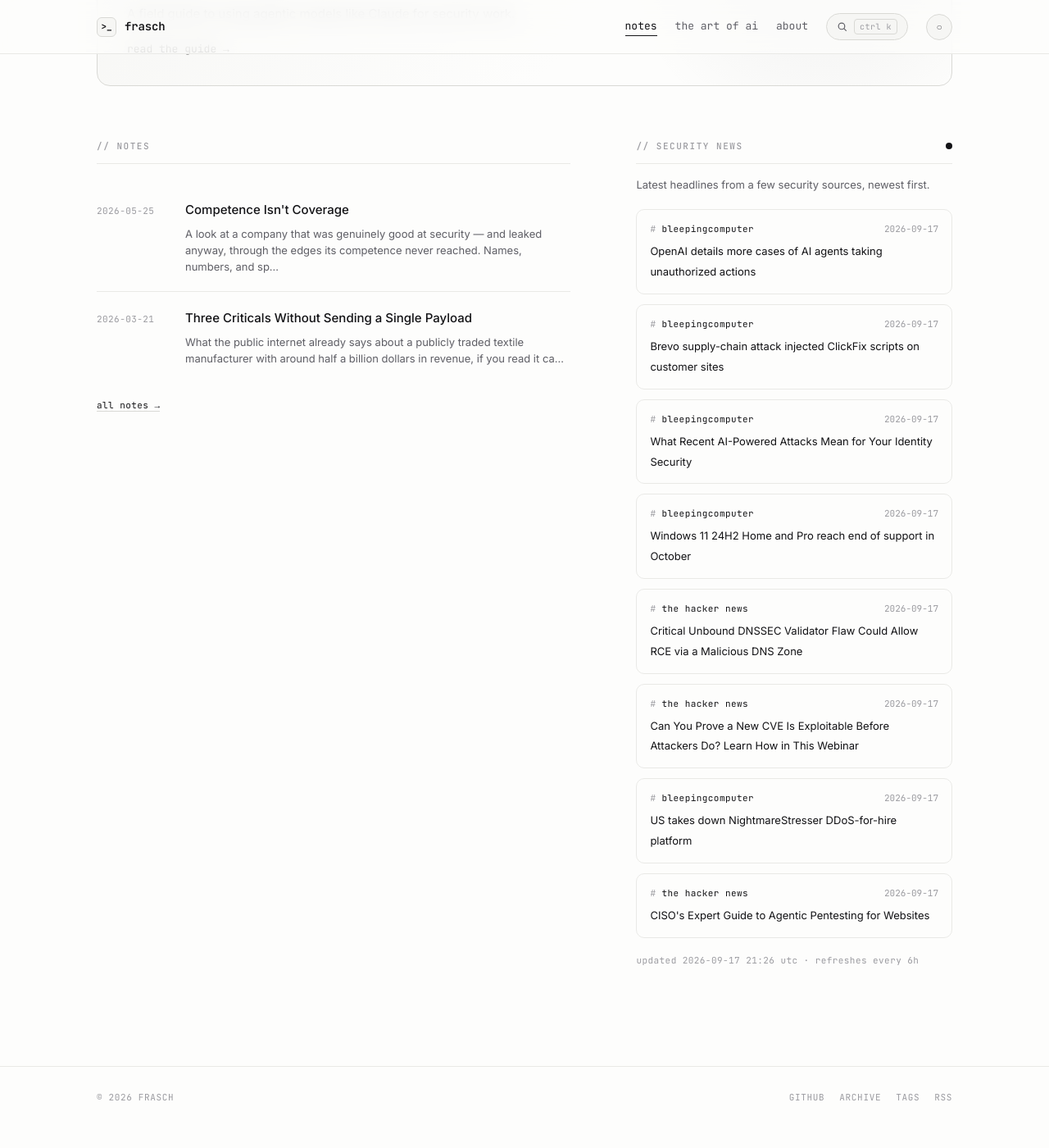
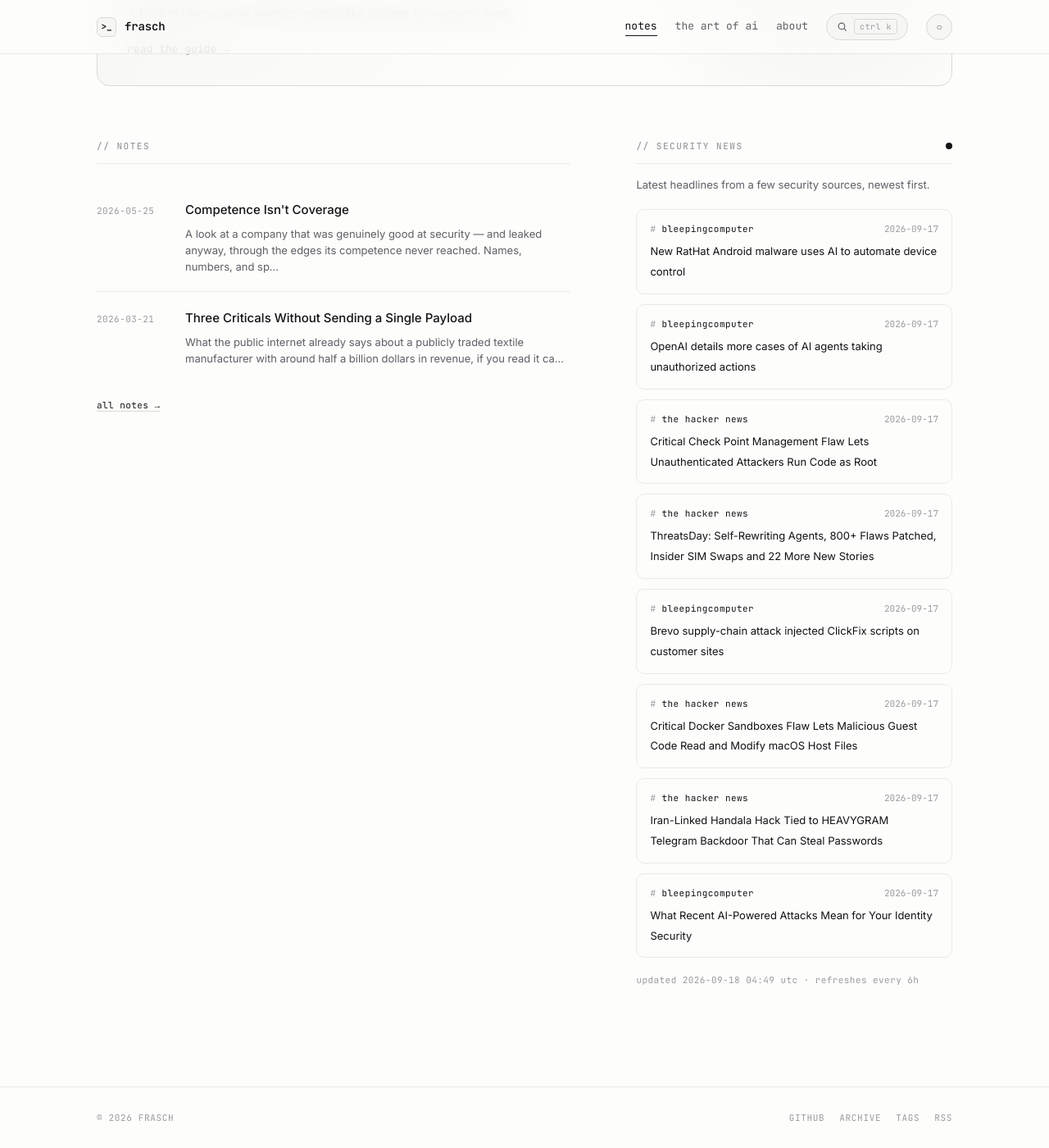
Before and after one commit to whoisfrasch/frasch, a Jekyll site: the page built from index.html, in a window 1280 px wide and 1400 px high, scrolled down 615 px. Shown: the whole window at 82% size. Built offline with Jekyll 4.4.1, drawn with Linux system fonts in a browser that asks for light colours; before the commit the page ends 1990 px from its top, so only the background shows below that.

Commit message:
Refresh security news feed

```diff
--- a/_data/news.json
+++ b/_data/news.json
@@ -1,11 +1,29 @@
 {
-  "updated": "2026-09-17T21:26:10Z",
+  "updated": "2026-09-18T04:49:16Z",
   "items": [
+    {
+      "source": "bleepingcomputer",
+      "title": "New RatHat Android malware uses AI to automate device control",
+      "link": "https://www.bleepingcomputer.com/news/security/new-rathat-android-malware-uses-ai-to-automate-device-control/",
+      "date": "2026-09-17T21:50:26Z"
+    },
     {
       "source": "bleepingcomputer",
       "title": "OpenAI details more cases of AI agents taking unauthorized actions",
       "link": "https://www.bleepingcomputer.com/news/security/openai-details-more-cases-of-ai-agents-taking-unauthorized-actions/",
       "date": "2026-09-17T18:55:12Z"
+    },
+    {
+      "source": "the hacker news",
+      "title": "Critical Check Point Management Flaw Lets Unauthenticated Attackers Run Code as Root",
+      "link": "https://thehackernews.com/2026/09/critical-check-point-management-server.html",
+      "date": "2026-09-17T18:08:28Z"
+    },
+    {
+      "source": "the hacker news",
+      "title": "ThreatsDay: Self-Rewriting Agents, 800+ Flaws Patched, Insider SIM Swaps and 22 More New Stories",
+      "link": "https://thehackernews.com/2026/09/threatsday-self-rewriting-agents-800.html",
+      "date": "2026-09-17T17:32:22Z"
     },
     {
       "source": "bleepingcomputer",
@@ -14,40 +32,22 @@
       "date": "2026-09-17T17:11:34Z"
     },
     {
+      "source": "the hacker news",
+      "title": "Critical Docker Sandboxes Flaw Lets Malicious Guest Code Read and Modify macOS Host Files",
+      "link": "https://thehackernews.com/2026/09/critical-docker-sandboxes-flaw-lets.html",
+      "date": "2026-09-17T15:37:56Z"
+    },
+    {
+      "source": "the hacker news",
+      "title": "Iran-Linked Handala Hack Tied to HEAVYGRAM Telegram Backdoor That Can Steal Passwords",
+      "link": "https://thehackernews.com/2026/09/iran-linked-handala-hack-tied-to.html",
+      "date": "2026-09-17T14:03:13Z"
+    },
+    {
       "source": "bleepingcomputer",
       "title": "What Recent AI-Powered Attacks Mean for Your Identity Security",
       "link": "https://www.bleepingcomputer.com/news/security/what-recent-ai-powered-attacks-mean-for-your-identity-security/",
       "date": "2026-09-17T14:01:11Z"
-    },
-    {
-      "source": "bleepingcomputer",
-      "title": "Windows 11 24H2 Home and Pro reach end of support in October",
-      "link": "https://www.bleepingcomputer.com/news/microsoft/windows-11-24h2-home-and-pro-reach-end-of-support-in-october/",
-      "date": "2026-09-17T13:09:09Z"
-    },
-    {
-      "source": "the hacker news",
-      "title": "Critical Unbound DNSSEC Validator Flaw Could Allow RCE via a Malicious DNS Zone",
-      "link": "https://thehackernews.com/2026/09/critical-unbound-dnssec-validator-flaw.html",
-      "date": "2026-09-17T12:30:00Z"
-    },
-    {
-      "source": "the hacker news",
-      "title": "Can You Prove a New CVE Is Exploitable Before Attackers Do? Learn How in This Webinar",
-      "link": "https://thehackernews.com/2026/09/can-you-prove-new-cve-is-exploitable.html",
-      "date": "2026-09-17T11:50:00Z"
-    },
-    {
-      "source": "bleepingcomputer",
-      "title": "US takes down NightmareStresser DDoS-for-hire platform",
-      "link": "https://www.bleepingcomputer.com/news/security/fbi-seizes-nightmarestresser-service-linked-to-thousands-of-ddos-attacks/",
-      "date": "2026-09-17T11:33:35Z"
-    },
-    {
-      "source": "the hacker news",
-      "title": "CISO's Expert Guide to Agentic Pentesting for Websites",
-      "link": "https://thehackernews.com/2026/09/cisos-expert-guide-to-agentic.html",
-      "date": "2026-09-17T10:50:53Z"
     }
   ]
 }
```
